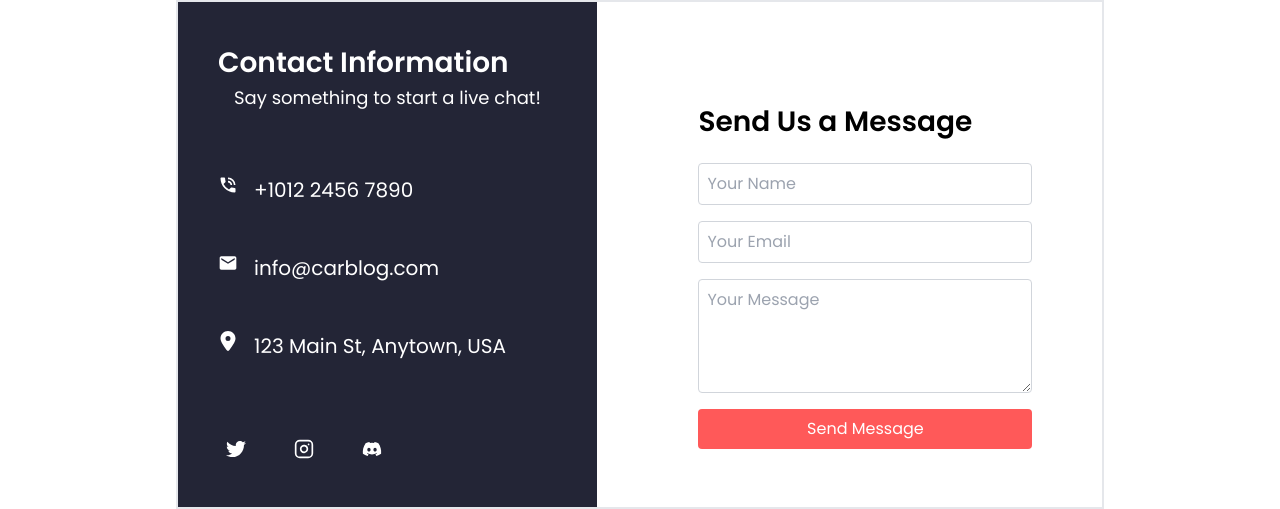
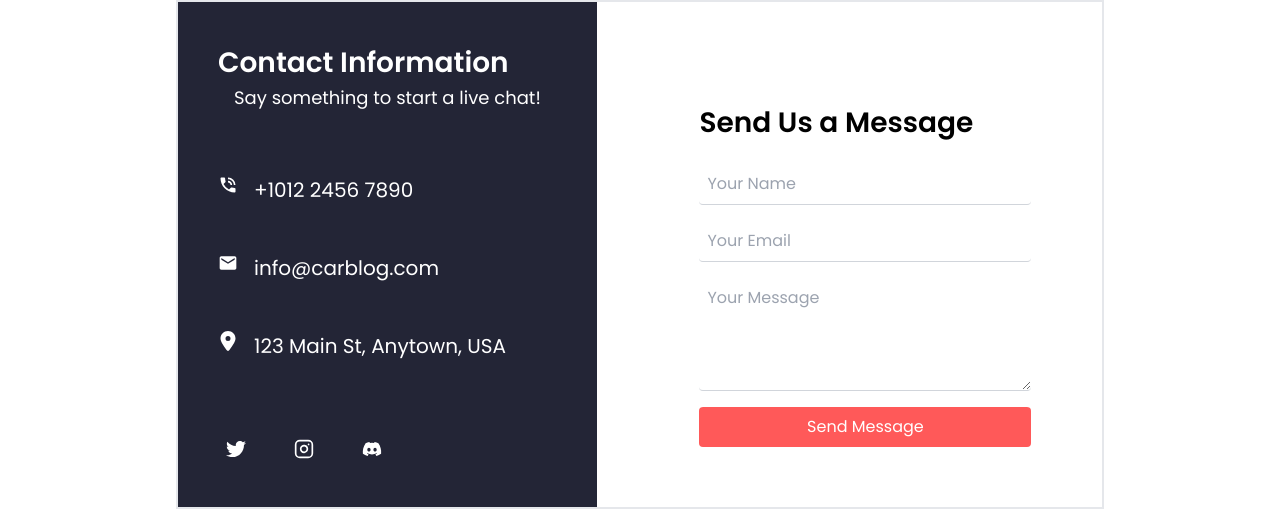
Before and after one commit to MuazAwais/React, a React (Vite) app in the folder car-bloging-web/: page /contact in a window 1280 px wide. Shown: the part 863-1372 px from the top of the page. Built offline with nearby package versions, Linux system fonts and the light colour scheme.

Commit message:
completed

```diff
--- a/car-bloging-web/src/views/contect/contectForm.jsx
+++ b/car-bloging-web/src/views/contect/contectForm.jsx
@@ -49,16 +49,16 @@ const ContactForm = () => {
             <input
               type="text"
               placeholder="Your Name"
-              className="p-2 mb-4 border border-gray-300 rounded"
+              className="p-2 mb-4 border-b border-gray-300 rounded"
             />
             <input
               type="email"
               placeholder="Your Email"
-              className="p-2 mb-4 border border-gray-300 rounded"
+              className="p-2 mb-4 border-b border-gray-300 rounded"
             />
             <textarea
               placeholder="Your Message"
-              className="p-2 mb-4 border border-gray-300 rounded"
+              className="p-2 mb-4 border-b border-gray-300 rounded"
               rows="4"
             ></textarea>
             <button
```
